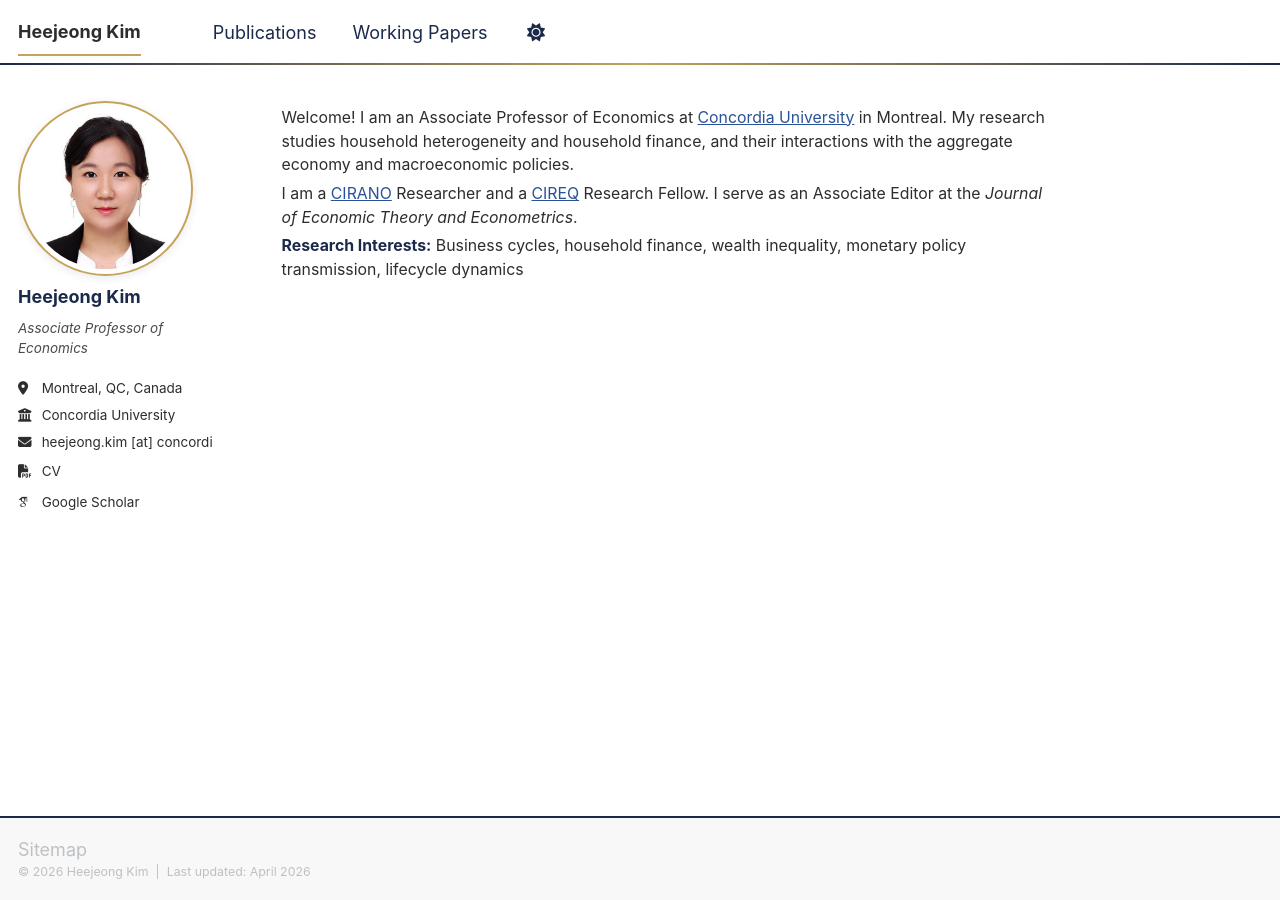
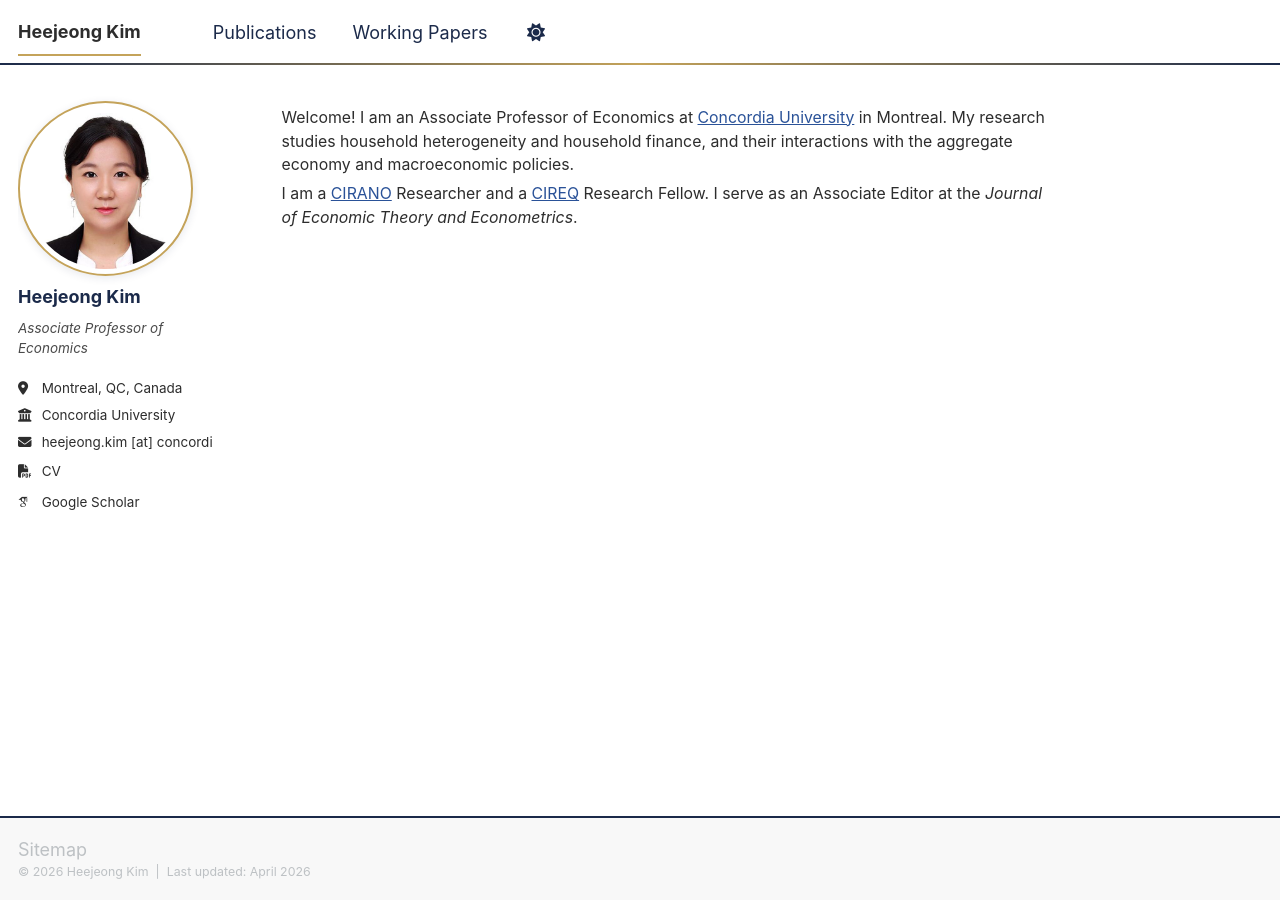
Before and after one commit to HeejeongKimEcon/HeejeongKimEcon.github.io, a Jekyll site: the page built from _pages/about.md, in a window 1280 px wide. Built offline with Jekyll 4.4.1, drawn with Linux system fonts in a browser that asks for light colours; some web fonts are replaced; a script bundle is joined from its source files by our own code; library files that are not in the unit come from our copies.

Commit message:
Remove research interests line from about page

```diff
--- a/_pages/about.md
+++ b/_pages/about.md
@@ -9,5 +9,3 @@ redirect_from:
 Welcome! I am an Associate Professor of Economics at [Concordia University](https://www.concordia.ca/) in Montreal. My research studies household heterogeneity and household finance, and their interactions with the aggregate economy and macroeconomic policies.
 
 I am a [CIRANO](https://www.cirano.qc.ca/) Researcher and a [CIREQ](https://www.cireqmontreal.com/) Research Fellow. I serve as an Associate Editor at the *Journal of Economic Theory and Econometrics*.
-
-**Research Interests:** Business cycles, household finance, wealth inequality, monetary policy transmission, lifecycle dynamics
```
